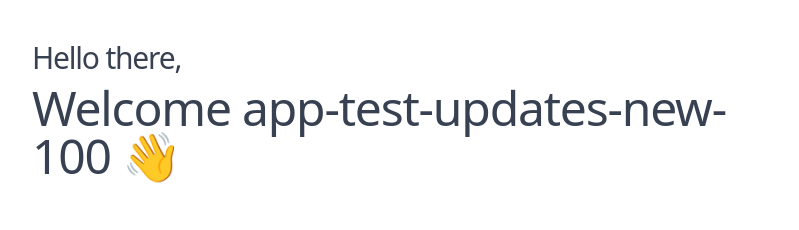
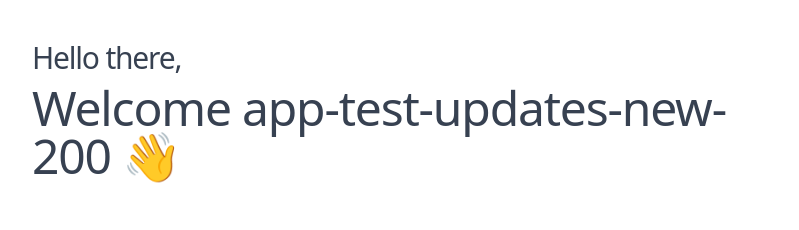
Before and after one commit to revaeve/test-merge-queue, a React (Vite) app in the folder apps/app-test/: page / in a window 1280 px wide. Shown: the top 230 px of the page, without its empty margins (240-1039 px from the left). Built offline with nearby package versions, Linux system fonts and the light colour scheme.

Commit message:
Test change for echo affected (#11)
Co-authored-by: Dmytro_Golysh <dmytro_golysh@ls2.io>

```diff
--- a/apps/app-test/src/app/app.tsx
+++ b/apps/app-test/src/app/app.tsx
@@ -9,7 +9,7 @@ const StyledApp = styled.div`
 export function App() {
   return (
     <StyledApp>
-      <NxWelcome title="app-test-updates-new-100" />
+      <NxWelcome title="app-test-updates-new-200" />
     </StyledApp>
   );
 }
```
